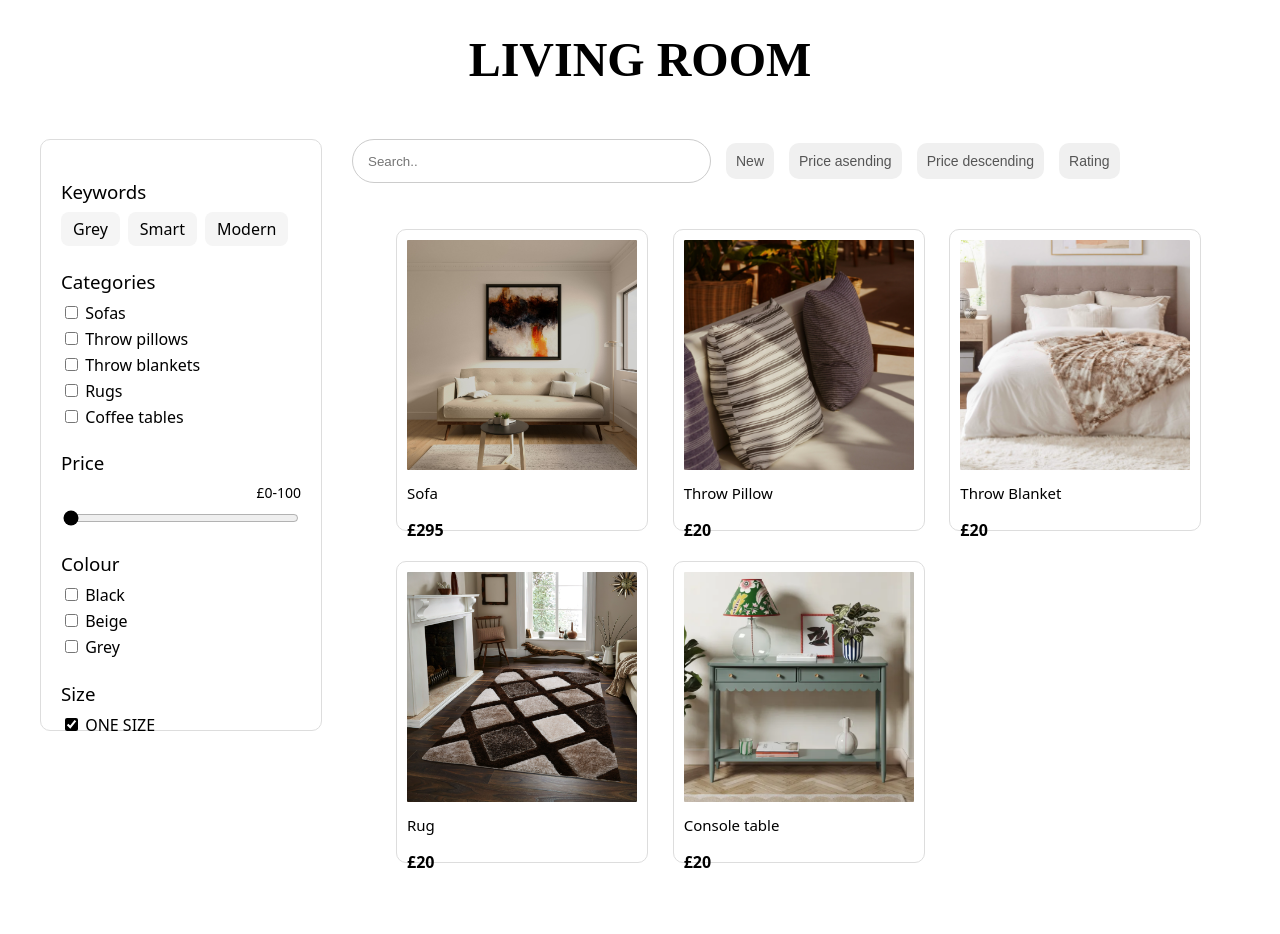
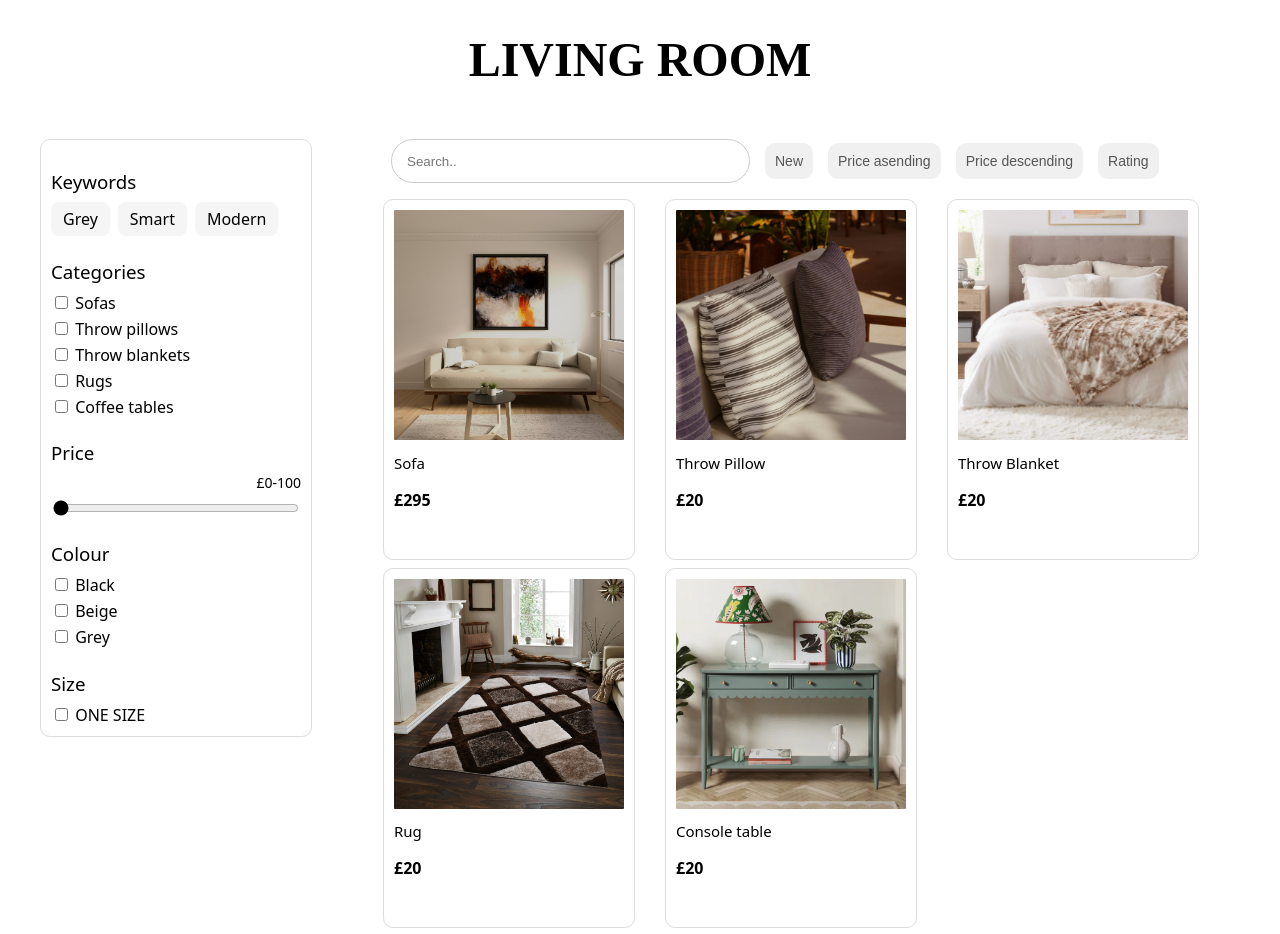
Before and after one commit to Dimitri-kc/TEAM-13-, a PHP site: page /categories.html in a window 1280 px wide. Before the commit the page ends 868 px from the top, so only its background shows below. Run offline with PHP 8.4, Linux system fonts and the light colour scheme; some web fonts are replaced.

Commit message:
added top filter bar

```diff
--- a/categories.html
+++ b/categories.html
@@ -45,7 +45,7 @@
   <label><input type="checkbox" class="colour-filter" value="grey" > Grey </label>
 
   <h3>  Size </h3>
-  <label><input type="checkbox" checked> ONE SIZE </label>
+  <label><input type="checkbox" > ONE SIZE </label>
 
 </aside>
 
@@ -53,16 +53,16 @@
 
 <div class="top-bar">
   <input class="search" type="text" placeholder="Search..">
- <button class="button">New</button>
- <button class="button1">Price asending</button>
- <button class="button1">Price descending</button>
- <button class="button1">Rating</button>
+ <button class="btn-New button-sort">New</button>
+ <button class="btn-PriceAsc button-sort">Price asending</button>
+ <button class="btn-PriceDesc button-sort">Price descending</button>
+ <button class="btn-Rating button-sort">Rating</button>
 
 </div>
 
 <div class="product-grid">
-    <div class="item" data-keywords="grey modern sofa" data-category="sofas" data-colour="beige">
-
+    <div class="item" data-keywords="grey modern sofa" data-category="sofas" data-colour="beige"
+    data-new="true" data-price="295" data-rating="4">
      <img src="sofa.jpg" alt="item 1">
               <div class="product-text">
             <h2> Sofa </h2>
@@ -70,7 +70,8 @@
               </div>
     </div>
 
- <div class="item" data-keywords="smart modern pillow" data-category="throw pillows" data-colour="grey">
+ <div class="item" data-keywords="smart modern pillow" data-category="throw pillows" data-colour="grey"
+ data-new="true" data-price="20" data-rating="3">
          <img src="throwpillow2.png" alt="item 2">
          <div class="product-text">
             <h2> Throw Pillow</h2>
@@ -78,15 +79,17 @@
          </div>
     </div>
 
-      <div class="item" data-keywords="grey blankets"data-category="throw blankets" data-colour="grey">
-         <img src="throwblanket.png" alt="item 3">
+      <div class="item" data-keywords="grey blankets"data-category="throw blankets" data-colour="grey"
+      data-new="true" data-price="20" data-rating="4">
+       <img src="throwblanket.png" alt="item 3">
                   <div class="product-text">
             <h2> Throw Blanket</h2>
             <p> £20 </p>
     </div>
       </div>
 
-  <div class="item" data-category="rugs" data-colour="black">
+  <div class="item" data-category="rugs" data-colour="black"
+  data-new="true" data-price="20" data-rating="4">
          <img src="rug.png" alt="item 4" >
                   <div class="product-text">
             <h2> Rug </h2>
@@ -94,8 +97,10 @@
     </div>
   </div>
 
-    <div class="item">
-         <img src="consoletable.png" alt="item 5" data-category="coffee tables" data-colour="grey">
+    <div class="item" data-category="coffee tables" data-colour="grey"
+         data-new="false" data-price="2" data-rating="4">
+
+         <img src="consoletable.png" alt="item 5" >
                   <div class="product-text">
             <h2> Console table </h2>
             <p> £20 </p>
@@ -103,11 +108,19 @@
     </div>
 </div>
 
+
 <script>
 const keywordCheckboxes = document.querySelectorAll(".tags input[type='checkbox']");
 const categoryCheckboxes = document.querySelectorAll(".category-filter");
 const colourCheckboxes = document.querySelectorAll(".colour-filter");
 const products = document.querySelectorAll(".item");
+const productGrid = document.querySelector(".product-grid");
+
+const btnNew       = document.querySelector(".btn-New");
+const btnPriceAsc  = document.querySelector(".btn-PriceAsc");
+const btnPriceDesc = document.querySelector(".btn-PriceDesc");
+const btnRating    = document.querySelector(".btn-Rating");
+
 
 function applyFilters() {
   const activeKeywords = [...keywordCheckboxes].filter(cb => cb.checked).map(cb => cb.value);
@@ -118,11 +131,9 @@ function applyFilters() {
     const productKeywords = (product.dataset.keywords || "").split(" ");
     const productCategory = product.dataset.category || "";
     const productColours = (product.dataset.colour || "").split(" ");
-
     const categoryMatch = activeCategories.length === 0 || activeCategories.includes(productCategory);
     const keywordMatch = activeKeywords.length === 0 || activeKeywords.some(k => productKeywords.includes(k));
     const colourMatch = activeColours.length === 0 || activeColours.some(c => productColours.includes(c));
-
     product.style.display = categoryMatch && keywordMatch && colourMatch ? "block" : "none";
   });
 }
@@ -130,9 +141,43 @@ function applyFilters() {
 keywordCheckboxes.forEach(cb => cb.addEventListener("change", applyFilters));
 categoryCheckboxes.forEach(cb => cb.addEventListener("change", applyFilters));
 colourCheckboxes.forEach(cb => cb.addEventListener("change", applyFilters));
+
+function getProductsArray() {
+  return [...document.querySelectorAll(".item")];
+}
+function render(sortedProducts) {
+  sortedProducts.forEach(p => productGrid.appendChild(p));
+}
+
+function setActiveButton(btn) {
+  document.querySelectorAll(".button-sort").forEach(b => b.classList.remove("active"));
+  btn.classList.add("active");
+}
+
+btnNew.addEventListener("click", () => {
+  setActiveButton(btnNew);
+  getProductsArray().forEach(p => {
+    p.style.display = p.dataset.new === "true" ? "block" : "none";
+  });
+});
+
+btnPriceAsc.addEventListener("click", () => {
+  setActiveButton(btnPriceAsc);
+  render(getProductsArray().sort((a, b) => Number(a.dataset.price) - Number(b.dataset.price)));
+});
+
+btnPriceDesc.addEventListener("click", () => {
+  setActiveButton(btnPriceDesc);
+  render(getProductsArray().sort((a, b) => Number(b.dataset.price) - Number(a.dataset.price)));
+});
+
+btnRating.addEventListener("click", () => {
+  setActiveButton(btnRating);
+  render(getProductsArray().sort((a, b) => Number(b.dataset.rating) - Number(a.dataset.rating)));
+});
+
 </script>
 
-<!-- Adjusts the price slider -->
 <script>
 const slider = document.getElementById("price");
 const label = document.getElementById("price-num");
--- a/styles.css
+++ b/styles.css
@@ -8,20 +8,22 @@
     padding: 20px;
 }
 
+/*  side bar containing keywords, categories, price, colour and size */
 .side-bar {
-    padding: 20px;
+    padding: 10px;
     border-radius: 10px;
-    width: 240px;
-    height: 550px;
+    width: 250px;
+    height: 100%;
     border: 1px solid #ddd;
     font-family: system-ui, -apple-system, BlinkMacSystemFont, 'Segoe UI', Roboto, Oxygen, Ubuntu, Cantarell, 'Open Sans', 'Helvetica Neue', sans-serif;
     display: flex;
     flex-direction: column;
     gap: 4px;
+    padding-bottom: 10px;
 
 
 }
-
+/* colour of checkbox */
 input[type="checkbox"] {
   accent-color: black;
 }
@@ -40,24 +42,24 @@ font-size: 14px;
 margin-bottom: 6px;
 
 }
-/* .price-row {
-    display: flex;
-    justify-content: space-between;
-    align-items: center;
-} */
+
 
 .main {
     flex: 1;
     display: flex;
     flex-direction: column;
     gap: 1px;
+    align-items: flex-start;
 }
 
 .top-bar {
     display: flex;
+    width: 100%;
+    max-width: 800px;
+    margin: 0 auto;
     align-items: center;
     gap:15px;
-    padding-bottom: 10px;
+    padding-bottom: 15px;
 }
 
 .top-bar .search {
@@ -68,14 +70,25 @@ border-radius: 40px;
 border: 1px solid #ccc;
 }
 
-.button, .button1 {
+.btn-New, .btn-PriceAsc, .btn-PriceDesc, .btn-Rating {
     padding: 10px 10px;
     border-radius: 10px;
     border: none;
     background: #f0f0f0;
     font-size: 14px;
     color:#555;
+    transition: opacity 0.2s ease;
+    cursor: pointer;
+}
 
+.btn-New:hover{
+opacity: 0.8;
+}
+
+.btn-New.active, .btn-PriceAsc.active, .btn-PriceDesc.active,
+.btn-Rating.active {
+    background: #313131f4 ;
+    color:#fffdfdbd
 }
 /* displays images in rows and columns */
 .product-grid {
@@ -83,16 +96,17 @@ border: 1px solid #ccc;
     grid-template-columns: repeat(auto-fill,minmax(230px,1fr));
     gap:30px;
     max-width: 800px;
-    margin: 35px auto;
+    max-width: 100%;
+    margin: 0 auto;
     justify-content: center;
-
 
 }
 
 /* container of each image */
 .item {
 background: #FFFFFF;
-height: 280px;
+height: 100%;
+padding-bottom: 1px;
 width: 230px;
 padding: 10px;
 border-radius: 10px;
@@ -133,18 +147,6 @@ p {
     font-weight: bold;
     font-family: system-ui, -apple-system, BlinkMacSystemFont, 'Segoe UI', Roboto, Oxygen, Ubuntu, Cantarell, 'Open Sans', 'Helvetica Neue', sans-serif;
 }
-/* .search-bar {
-    display: flex;
-    justify-content:left;
-}
-
-.search-bar input {
-    width: 250px;
-    padding: 10px 10px;
-    border-radius: 25px;
-    border: 1px solid #ddddd4;
-
-} */
 
 
 .side-bar h3 {
```
